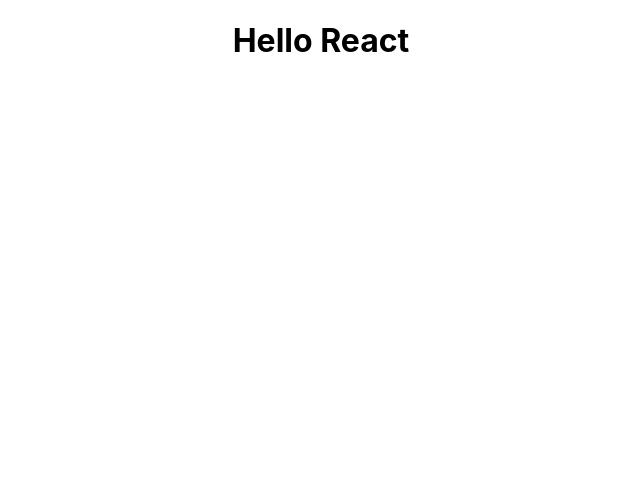
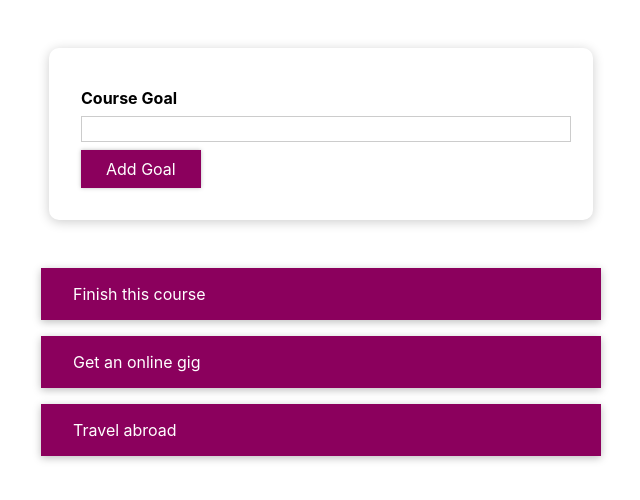
Before and after one commit to ikembakwem/goals-app, a React (Create React App) app: page / in a window 1280 px wide. Shown: the top 500 px of the page, without its empty margins (319-959 px from the left). Built offline with nearby package versions, Linux system fonts and the light colour scheme; the HTML template or start-up script is replaced by a standard one.

Commit message:
Course goals app up and running

```diff
--- a/src/App.css
+++ b/src/App.css
@@ -1,38 +1,14 @@
-.App {
-  text-align: center;
+#goals {
+  width: 35rem;
+  max-width: 90%;
+  margin: 3rem auto;
 }
 
-.App-logo {
-  height: 40vmin;
-  pointer-events: none;
+#goal-form {
+  width: 30rem;
+  max-width: 90%;
+  margin: 3rem auto;
+  padding: 2rem;
+  box-shadow: 0 2px 12px rgba(0, 0, 0, 0.2);
+  border-radius: 10px;
 }
-
-@media (prefers-reduced-motion: no-preference) {
-  .App-logo {
-    animation: App-logo-spin infinite 20s linear;
-  }
-}
-
-.App-header {
-  background-color: #282c34;
-  min-height: 100vh;
-  display: flex;
-  flex-direction: column;
-  align-items: center;
-  justify-content: center;
-  font-size: calc(10px + 2vmin);
-  color: white;
-}
-
-.App-link {
-  color: #61dafb;
-}
-
-@keyframes App-logo-spin {
-  from {
-    transform: rotate(0deg);
-  }
-  to {
-    transform: rotate(360deg);
-  }
-}
--- a/src/App.jsx
+++ b/src/App.jsx
@@ -1,9 +1,44 @@
+import { useState } from 'react';
 import './App.css';
+import CourseGoalList from './components/CourseGoals/CourseGoalList/CourseGoalList';
+import CourseInput from './components/CourseGoals/CourseInput/CourseInput';
 
 function App() {
+  const [courseGoals, setCourseGoals] = useState([
+    { text: 'Finish this course', id: 'g-1' },
+    { text: 'Get an online gig', id: 'g-2' },
+    { text: 'Travel abroad', id: 'g-3' },
+  ]);
+
+  const deleteItemHandler = (goalId) => {
+    setCourseGoals((prevGoals) => {
+      const updatedGoals = prevGoals.filter((goal) => goal.id !== goalId);
+      return updatedGoals;
+    });
+  };
+
+  const addGoalHandler = (enteredText) => {
+    setCourseGoals((prevGoals) => {
+      const updatedGoals = [...prevGoals];
+      updatedGoals.unshift({ text: enteredText, id: Math.random().toString() });
+      return updatedGoals;
+    });
+  };
+
+  let content = <p style={{ textAlign: 'center' }}>No goals were found!</p>;
+
+  if (courseGoals.length > 0) {
+    content = (
+      <CourseGoalList items={courseGoals} onDeleteItem={deleteItemHandler} />
+    );
+  }
+
   return (
-    <div className="App">
-      <h1>Hello React</h1>
+    <div>
+      <section id="goal-form">
+        <CourseInput onAddGoal={addGoalHandler} />
+      </section>
+      <section id="goals">{content}</section>
     </div>
   );
 }
--- a/src/components/CourseGoals/CourseGoalInput/CourseGoalInput.jsx
+++ /dev/null
@@ -1,5 +0,0 @@
-import './CourseGoalInput.css';
-
-const CourseGoalInput = () => {};
-
-export default CourseGoalInput;
--- a/src/components/CourseGoals/CourseGoalItem/CourseGoalItem.jsx
+++ b/src/components/CourseGoals/CourseGoalItem/CourseGoalItem.jsx
@@ -1,5 +1,15 @@
 import './CourseGoalItem.css';
 
-const CourseGoalItem = () => {};
+const CourseGoalItem = ({ children, id, onDelete }) => {
+  const deleteHandler = () => {
+    onDelete(id);
+  };
+
+  return (
+    <li className="goal-item" onClick={deleteHandler}>
+      {children}
+    </li>
+  );
+};
 
 export default CourseGoalItem;
--- a/src/components/CourseGoals/CourseGoalList/CourseGoalList.jsx
+++ b/src/components/CourseGoals/CourseGoalList/CourseGoalList.jsx
@@ -1,5 +1,16 @@
 import './CourseGoalList.css';
+import CourseGoalItem from '../CourseGoalItem/CourseGoalItem';
 
-const CourseGoalList = () => {};
+const CourseGoalList = ({ items, onDeleteItem }) => {
+  return (
+    <ul className="goal-list">
+      {items.map((goal) => (
+        <CourseGoalItem key={goal.id} id={goal.id} onDelete={onDeleteItem}>
+          {goal.text}
+        </CourseGoalItem>
+      ))}
+    </ul>
+  );
+};
 
 export default CourseGoalList;
--- /dev/null
+++ b/src/components/CourseGoals/CourseInput/CourseInput.jsx
@@ -0,0 +1,33 @@
+import { useState } from 'react';
+import Button from '../../UI/Button/Button';
+import './CourseInput.css';
+
+const CourseInput = ({ onAddGoal }) => {
+  const [enteredValue, setEnteredValue] = useState('');
+
+  const goalInputChangeHandler = (event) => {
+    setEnteredValue(event.target.value);
+  };
+
+  const formSubmitHandler = (event) => {
+    event.preventDefault();
+    onAddGoal(enteredValue);
+    setEnteredValue('');
+  };
+
+  return (
+    <form onSubmit={formSubmitHandler}>
+      <div className="form-control">
+        <label>Course Goal</label>
+        <input
+          type="text"
+          onChange={goalInputChangeHandler}
+          value={enteredValue}
+        />
+      </div>
+      <Button type="submit">Add Goal</Button>
+    </form>
+  );
+};
+
+export default CourseInput;
```
Also changed, not shown: src/components/CourseGoals/CourseInput/CourseInput.css (renamed from src/components/CourseGoals/CourseGoalInput/CourseGoalInput.css).
